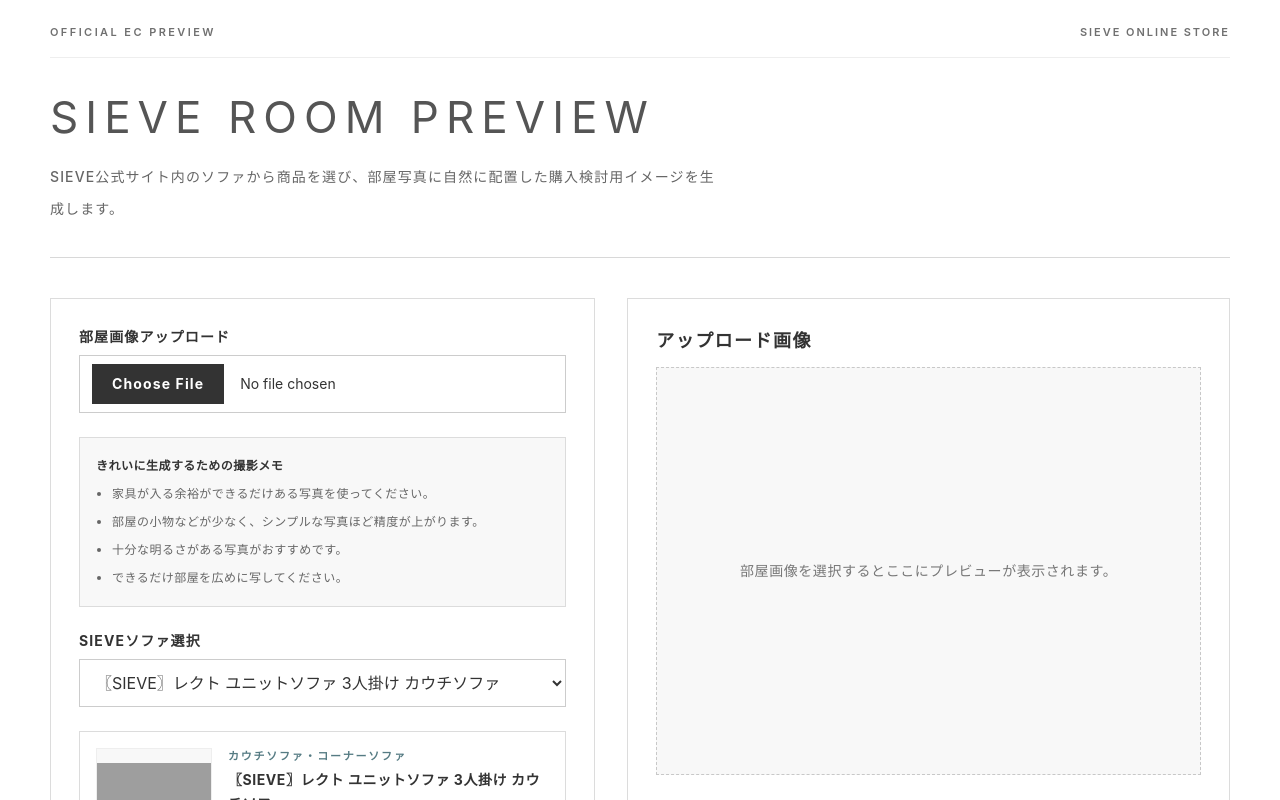
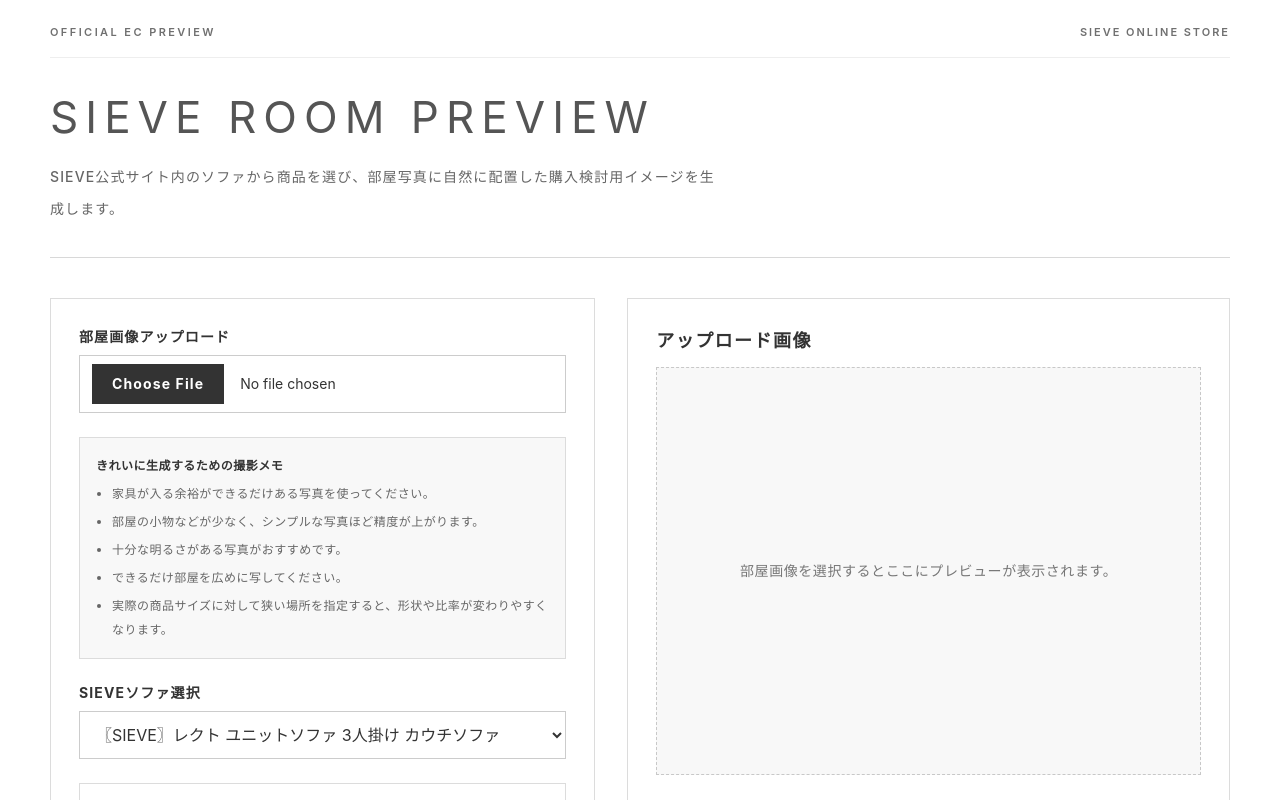
Before and after one commit to kuniedashintaro-eng/sieve-room-preview, a Next.js app: page / in a window 1280 px wide. Shown: the top 800 px of the page. Built offline with nearby package versions, Linux system fonts and the light colour scheme; grey boxes are pictures that could not be loaded.

Commit message:
Add placement space guidance

```diff
--- a/app/page.tsx
+++ b/app/page.tsx
@@ -495,6 +495,7 @@
                 <li>部屋の小物などが少なく、シンプルな写真ほど精度が上がります。</li>
                 <li>十分な明るさがある写真がおすすめです。</li>
                 <li>できるだけ部屋を広めに写してください。</li>
+                <li>実際の商品サイズに対して狭い場所を指定すると、形状や比率が変わりやすくなります。</li>
               </ul>
             </div>
 
```
